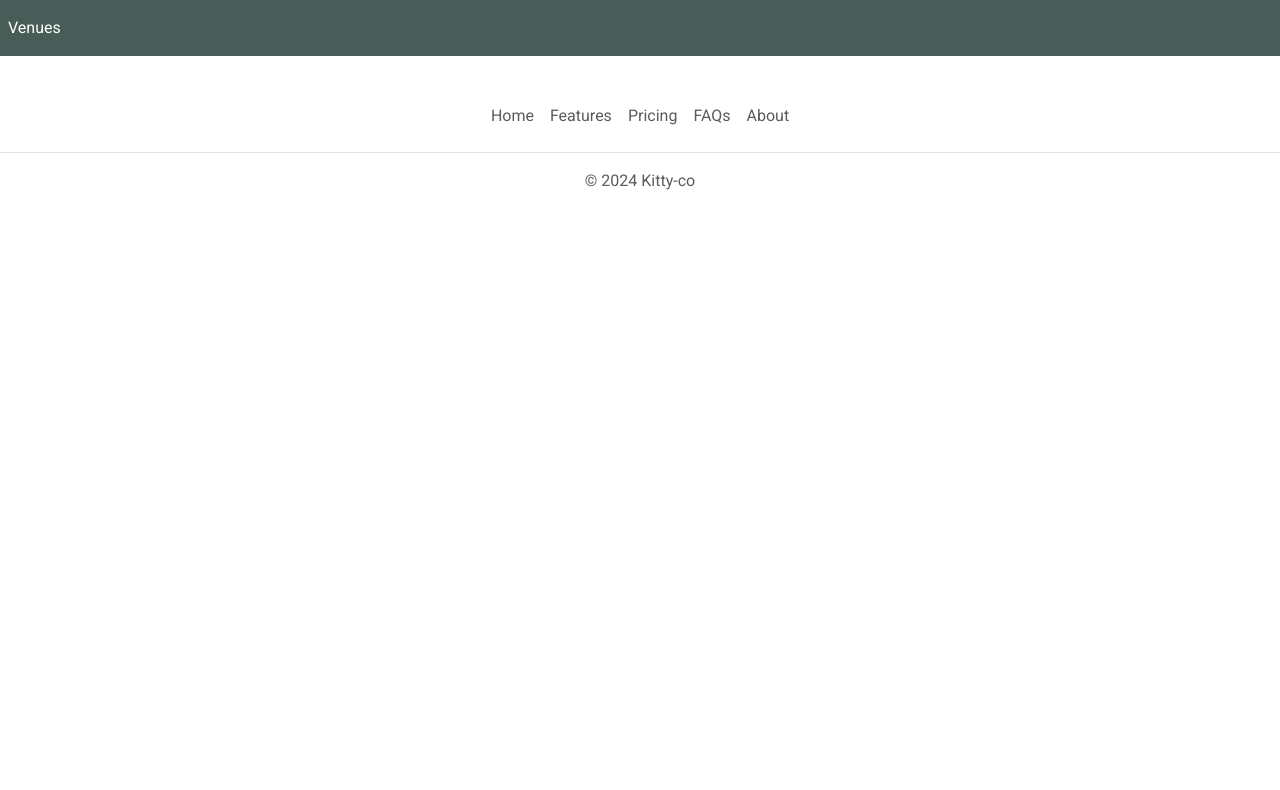
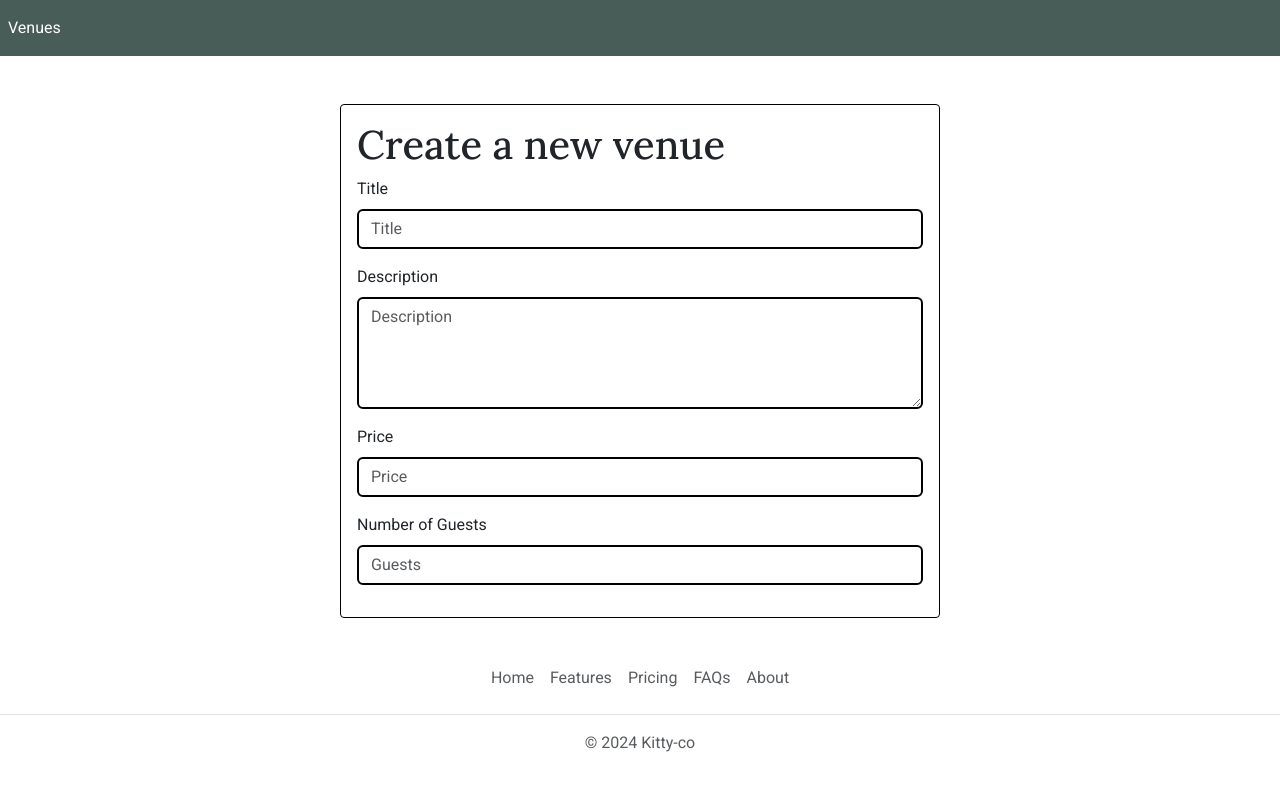
Before and after one commit to KityLinn/Linn-Kristine-Exam-2, a React (Vite) app: page /newvenue in a window 1280 px wide. Shown: the top 790 px of the page. Built offline with nearby package versions, Linux system fonts and the light colour scheme.

Commit message:
created basic form outline

```diff
--- a/src/pages/Newvenue.jsx
+++ b/src/pages/Newvenue.jsx
@@ -1,10 +1,20 @@
 import { useEffect, useState } from "react";
 import { useParams } from "react-router-dom";
 import { auctionUrls } from '../api/Apiutils';
-import { Row } from "react-bootstrap";
+import { Row, Form, Col } from "react-bootstrap";
+import { useForm } from 'react-hook-form';
+import { useNavigate } from "react-router-dom";
 
 
 export function Newvenue() {
+
+    const {
+        register,
+        handleSubmit,
+        formState: { errors },
+      } = useForm();
+
+
     const token = localStorage.getItem("token");
     const creaListing = async (venueUrl, venueData) => {
 
@@ -24,6 +34,69 @@ export function Newvenue() {
 
     return (
         <>
+        <section className="d-flex align-items-center justify-content-center row mt-5">
+        <Form
+          onSubmit={handleSubmit()}
+          style={{ maxWidth: "600px" }}
+          className="border border-1 border-black p-3 rounded-1"
+        >
+          <h1>Create a new venue</h1>
+          <Form.Group className="mb-3" controlId="formTitle">
+            <Form.Label>Title</Form.Label>
+            <Form.Control
+              className={errors.Title && "error"}
+              type="text"
+              placeholder="Title"
+              {...register("name", {
+                required: true,
+                message: "Title is required",
+              })}
+            />
+            <p>{errors.Title?.message}</p>
+          </Form.Group>
+          <Form.Group className="mb-3" controlId="formDescription">
+            <Form.Label>Description</Form.Label>
+            <Form.Control
+              className={errors.description && "error"}
+              as="textarea"
+              rows={4}
+              placeholder="Description"
+              {...register("description", {
+                required: true,
+                message: "Description is required"
+              })}
+            />
+            <p>{errors.description?.message}</p>
+          </Form.Group>
+          <Form.Group className="mb-3" controlId="formPrice">
+            <Form.Label>Price</Form.Label>
+            <Form.Control
+              className={errors.Price && "error"}
+              type="number"
+              placeholder="Price"
+              {...register("price", {
+                required: true,
+                message: "price is required",
+              })}
+            />
+            <p>{errors.Price?.message}</p>
+          </Form.Group>
+          <Form.Group className="mb-3" controlId="formGuests">
+            <Form.Label>Number of Guests</Form.Label>
+            <Form.Control
+              className={errors.Guests && "error"}
+              type="number"
+              placeholder="Guests"
+              {...register("guests", {
+                required: true,
+                message: "Guests is required",
+              })}
+            />
+            <p>{errors.Guests?.message}</p>
+          </Form.Group>
+
+        </Form>
+      </section>
 
         </>
      )
```
